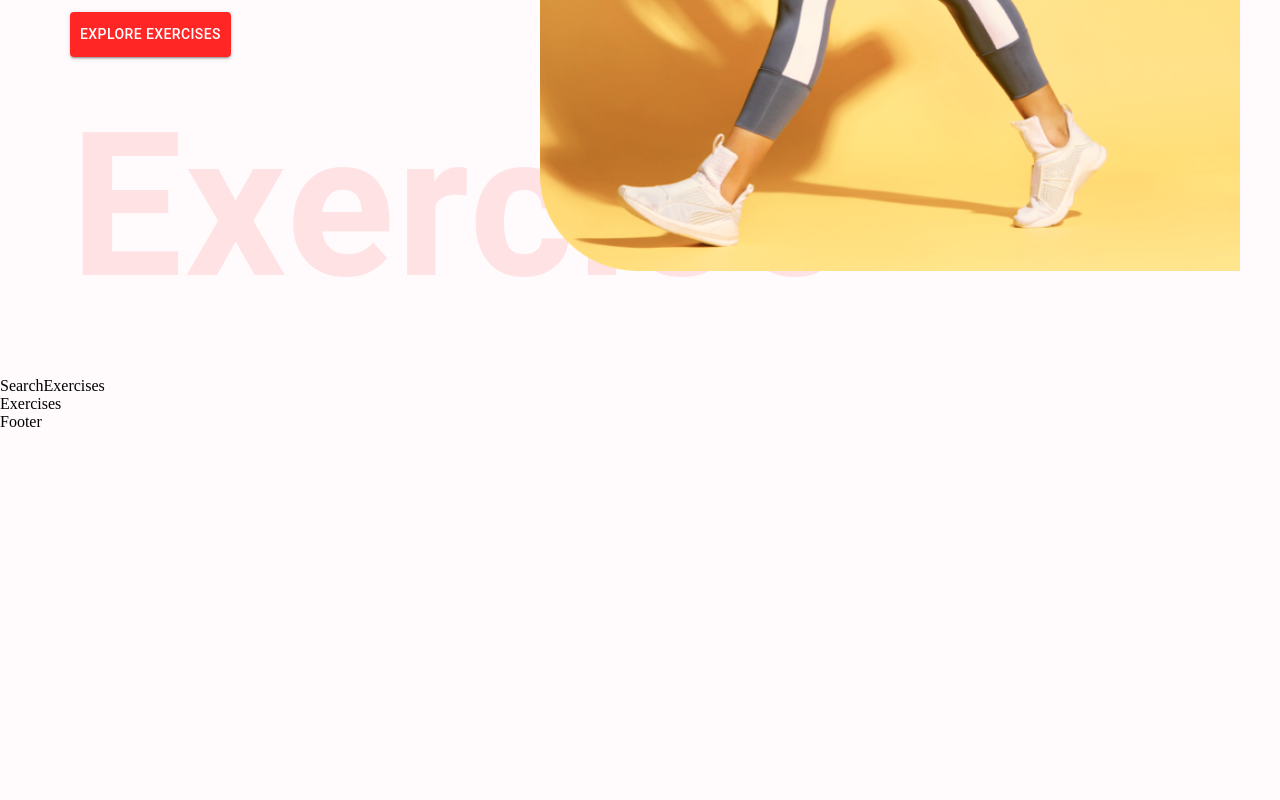
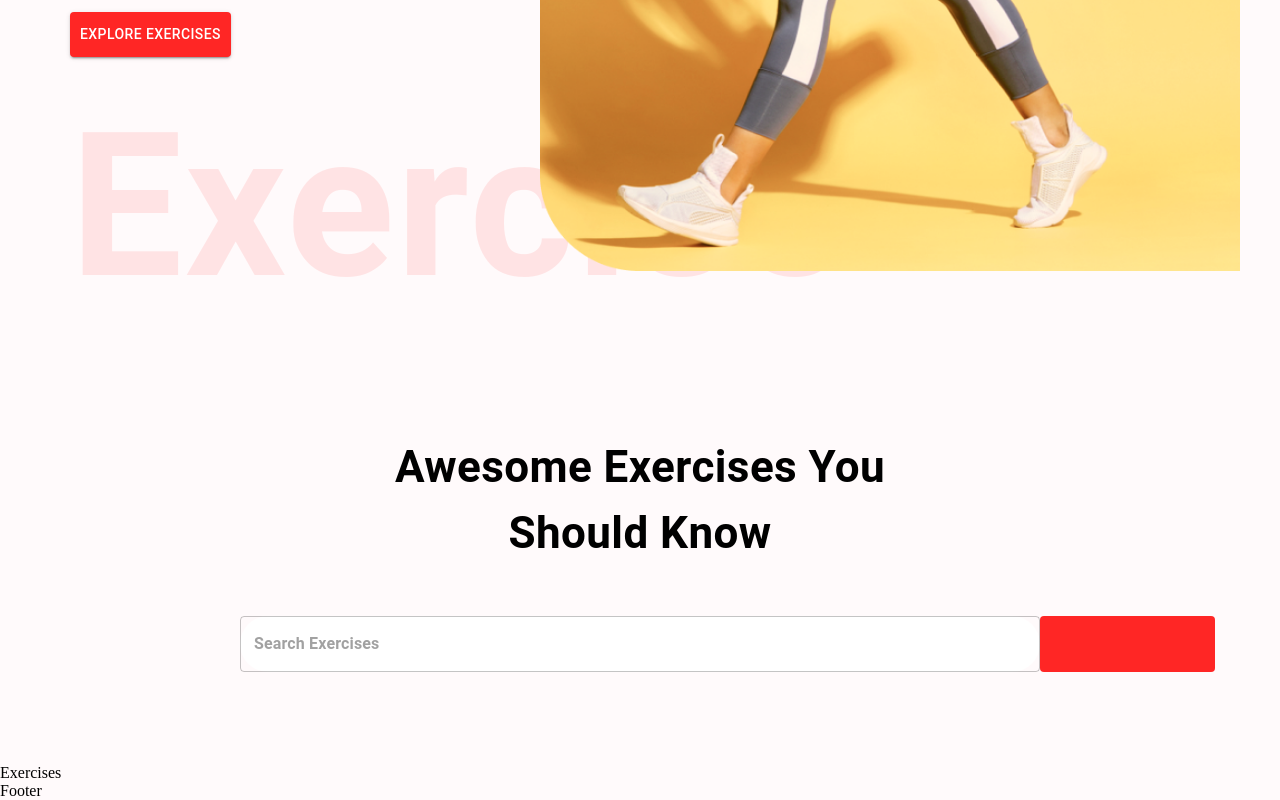
Before and after one commit to WilliamRossCrane/FitTrack-Pro, a React (Create React App) app: page / in a window 1280 px wide. Shown: the part 595-1395 px from the top of the page. Before the commit the page ends 1026 px from the top, so only its background shows below. Built offline with nearby package versions, Linux system fonts and the light colour scheme.

Commit message:
Search Exercises: INITIAL Styling / Logic Setup

```diff
--- a/src/components/SearchExercises.js
+++ b/src/components/SearchExercises.js
@@ -1,8 +1,41 @@
-import React from 'react'
+import React, { useEffect, useState } from 'react';
+import { Box, Button, Stack, TextField, Typography } from '@mui/material';
 
 const SearchExercises = () => {
   return (
-    <div>SearchExercises</div>
+    <Stack alignItems="center" mt="37px" justifyContent="center" p="20px">
+        <Typography fontWeight={700} sx={{ fontSize: { lg: '44px', xs: '30px'}}} mb="50px" textAlign="center">
+          Awesome Exercises You <br />
+          Should Know
+        </Typography>
+        <Box position ="relative" mb="72px">
+          <TextField
+            sx={{
+              input: {fontWeight: '700',
+              border: 'none', borderRadius: '4px'},
+              width: {lg: '800px', xs: '350px'},
+              backgroundColor: '#fff', borderRadius: '40px'
+            }}
+            height="76px"
+            value=""
+            onChange={(e) => {}}
+            placeholder = "Search Exercises"
+            type="text"
+          />
+          <Button className="search-btn"
+            sx={{
+              bgcolor: '#FF2625',
+              color:'#fff',
+              textTransform: 'none',
+              width: { lg: '175px', xs: '80px'},
+              fontSize: {lg: '20px', xs: '14px'},
+              height: '56px',
+              position: 'absolute',
+            }}
+          >
+        </Button>
+      </Box>
+    </Stack>
   )
 }
 
```
